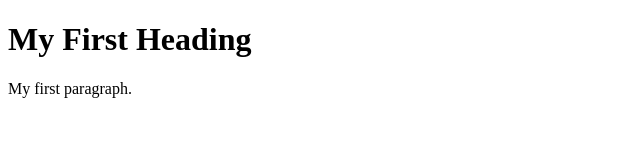
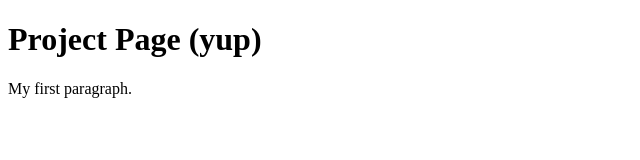
Before and after one commit to KenPowerClassroom/ixd-project-2024-LeeLindsaySetu, a plain HTML site: page index.html in a window 1280 px wide. Shown: the whole page, without its empty margins (0-640 px from the left). Drawn offline with Linux system fonts and the light colour scheme.

Commit message:
i changed stuff

```diff
--- a/index.html
+++ b/index.html
@@ -2,7 +2,7 @@
 <html>
 <body>
 
-<h1>My First Heading</h1>
+<h1>Project Page (yup)</h1>
 <p>My first paragraph.</p>
 
 </body>
```
